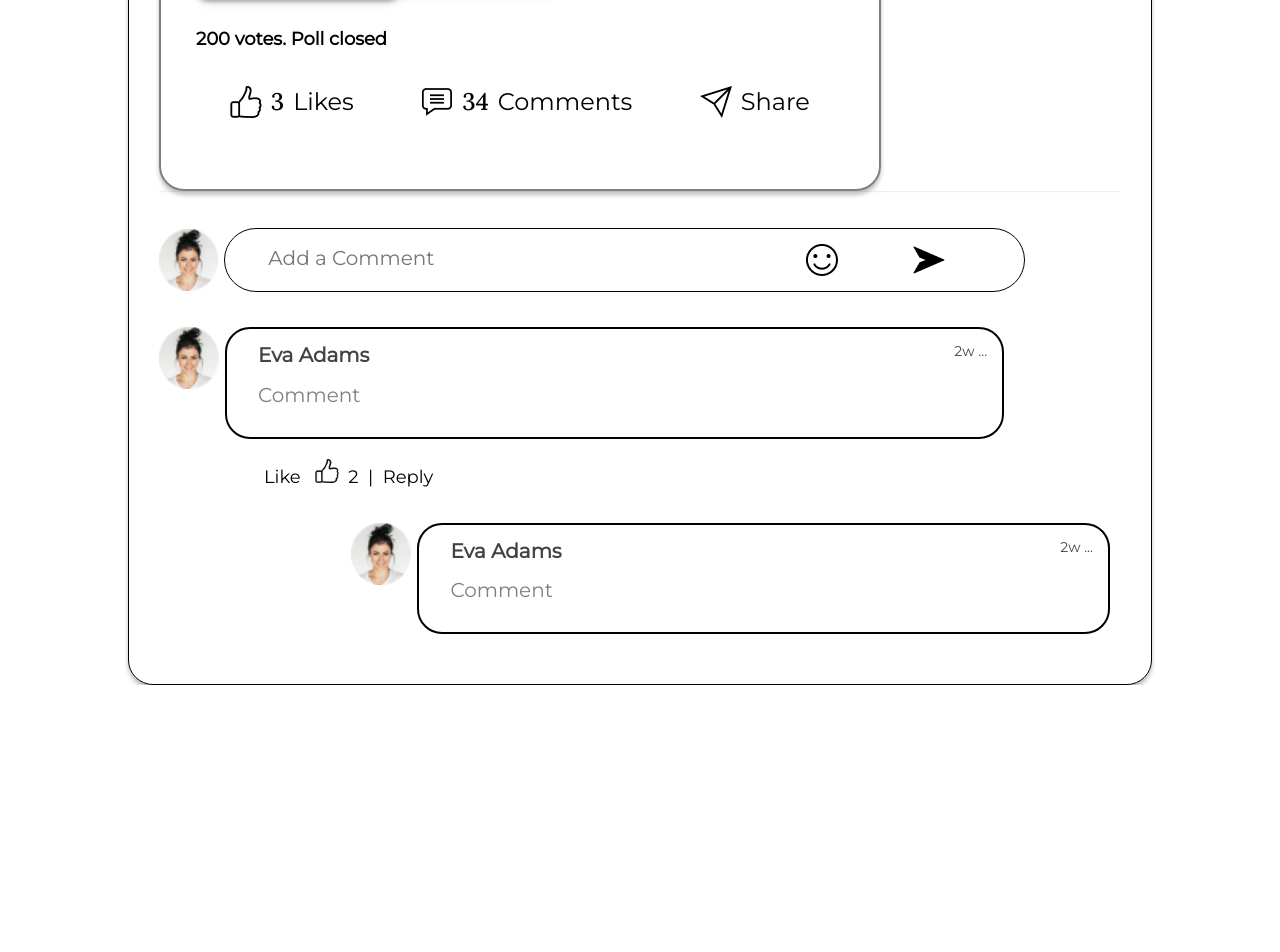
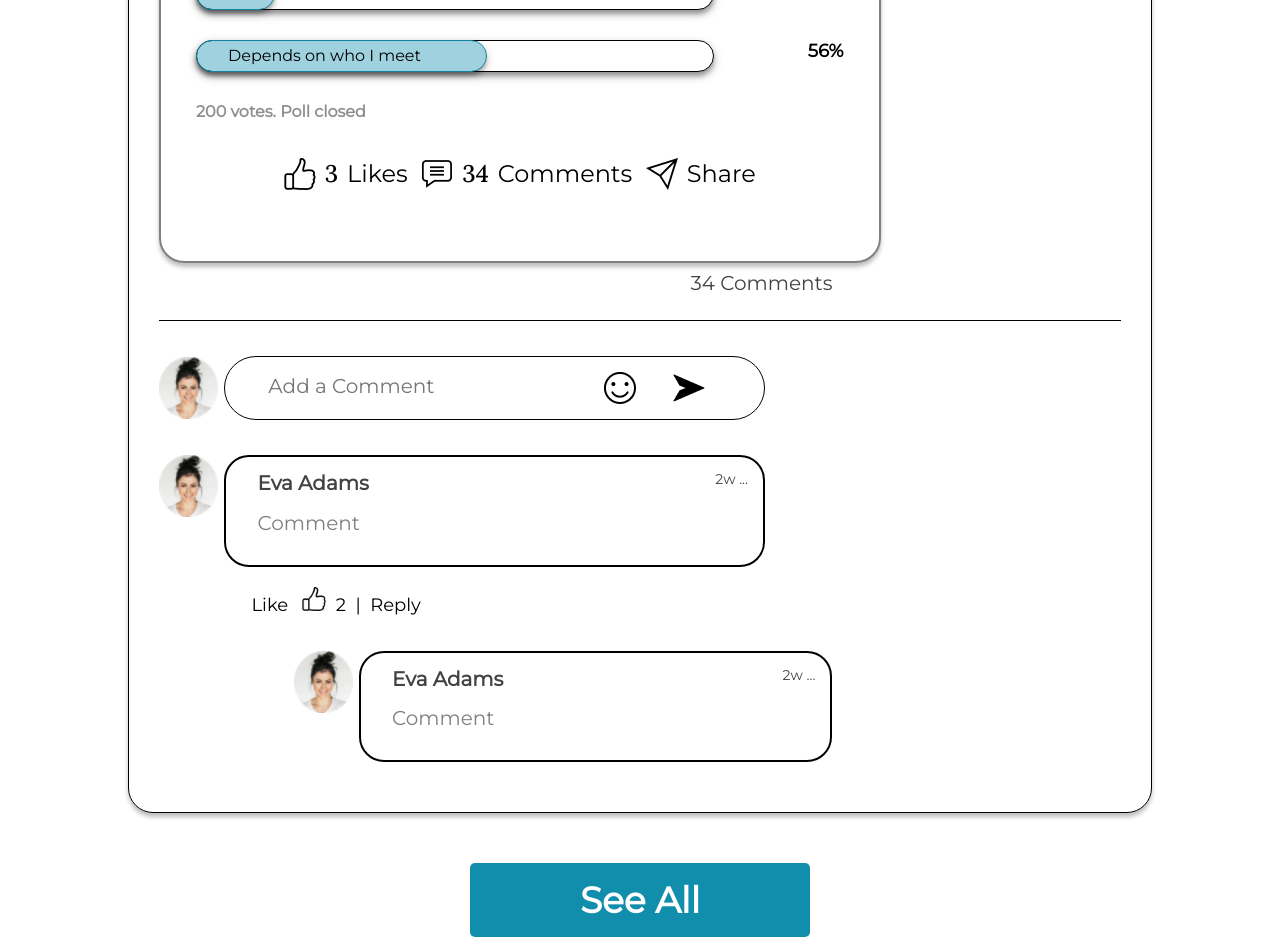
Before and after one commit to Rupesh-Gaikwad/Frontend, a React (Create React App) app: page / in a window 1280 px wide. Shown: the part 4040-4992 px from the top of the page. Before the commit the page ends 4725 px from the top, so only its background shows below. Built offline with nearby package versions, Linux system fonts and the light colour scheme.

Commit message:
User profile component completed for desktop

```diff
--- a/src/Components/User_Profile_Component/UserPolls.js
+++ b/src/Components/User_Profile_Component/UserPolls.js
@@ -5,10 +5,11 @@ import './css/userpolls.css'
 
 function UserPolls() {
   return (
+    <div className="polls_section_container">
     <div className="User_polls_section">
         <p>New business connections today?<span id="user_polls_hashtags">#business#marketing</span></p>
         <div className="connections_box">
-            <p>Are you open to making new business connection today?</p>
+            <p id="polls_heading">Are you open to making new business connection today?</p>
             <div className="user_polls_percentage">
                 <div className="percentage_container">
                     <div className="actual_percentage" style={{width: "75%"}}>Yes</div>
@@ -34,10 +35,17 @@ function UserPolls() {
                 </div>
             </div>
             <p id="user_polls_votes">{200} votes. {`Poll closed`}</p>
+            <div className="like_share_component">
             <LikeSharePanel/>
+            </div>
         </div>
-        <hr id="user_polls_divider"/>
+        <p id="total_comments_on_post">34 Comments</p>
+        <div id="user_polls_divider"></div>
+        <div className="polls_comments_section">
         <CommentSection/>
+        </div>
+    </div>
+    <button id="polls_see_all_btn">See All</button>
     </div>
   )
 }
--- a/src/Components/User_Profile_Component/css/userpolls.css
+++ b/src/Components/User_Profile_Component/css/userpolls.css
@@ -1,3 +1,9 @@
+
+.polls_section_container{
+    display: flex;
+    flex-direction: column;
+    justify-content: center;
+}
 
 .User_polls_section{
     width: 100%;
@@ -45,9 +51,12 @@
     color: #000000;
 }
 
+#polls_heading{
+    margin-bottom: 50px;
+}
+
 .user_polls_percentage{
     margin-bottom: 30px;
-    width: 70%;
     display: flex;
     justify-content: space-between;
 }
@@ -59,17 +68,26 @@
     box-sizing: border-box;
     box-shadow: 0px 4px 10px rgba(0, 0, 0, 0.25), 0px 4px 4px rgba(0, 0, 0, 0.25);
     border-radius: 159px;
-    transform: matrix(1, 0, 0, -1, 0, 0);
 
 }
 
 .actual_percentage{
+    height: inherit;
     background: rgba(80, 173, 196, 0.55);
-    border: 1px solid #1085A3;
+    /* border: 1px solid #1085A3; */
     box-sizing: border-box;
     box-shadow: 0px 4px 10px rgba(0, 0, 0, 0.25), 0px 4px 4px rgba(0, 0, 0, 0.25);
     border-radius: 159px;
-    transform: matrix(1, 0, 0, -1, 0, 0);
+    outline: 1px solid #1085A3;
+    padding: 5px 0px;
+    padding-left: 31px;
+    font-family: 'Montserrat';
+    font-style: normal;
+    font-weight: 400;
+    font-size: 16px;
+    line-height: 20px;
+    /* identical to box height */
+    color: #000000;
 }
 
 .percentage_number{
@@ -78,12 +96,58 @@
     margin: 0px;
 }
 
+#user_polls_votes{
+    font-family: 'Montserrat';
+    font-style: normal;
+    font-weight: 700;
+    font-size: 16px;
+    line-height: 20px;
+    /* identical to box height */
+    color: rgba(67, 67, 67, 0.6);
+}
 
+.like_share_component{
+    width: 75%;
+    margin: auto;
+}
 
-
-
+#total_comments_on_post{
+    width: 70%;
+    text-align: right;
+    font-family: 'Montserrat';
+    font-style: normal;
+    font-weight: 500;
+    font-size: 20px;
+    line-height: 24px;
+    color: #434343;
+    margin-bottom: 25px;
+    margin-top: 8px;
+}
 
 #user_polls_divider{
+    width: 100%;
     height: 1px;
-    color: black;
+    background-color: #000000;
 }
+
+.polls_comments_section{
+    width: 70%;
+}
+
+#polls_see_all_btn{
+    width: fit-content;
+    height: auto;
+    background: #128EAD;
+    border-radius: 5px;
+    outline: none;
+    border: none;
+    padding: 15px 110px;
+    font-family: 'Montserrat';
+    font-style: normal;
+    font-weight: 600;
+    font-size: 36px;
+    line-height: 44px;
+    /* identical to box height */
+    color: #FFFFFF;
+    margin: 50px auto;
+}
```
